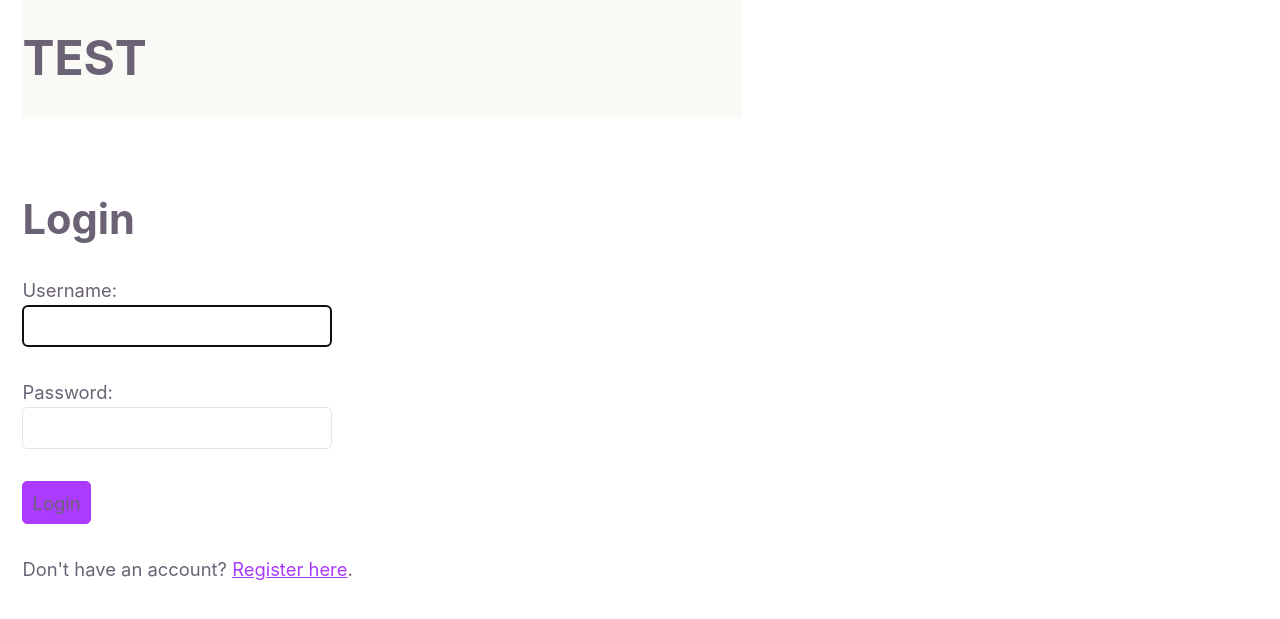
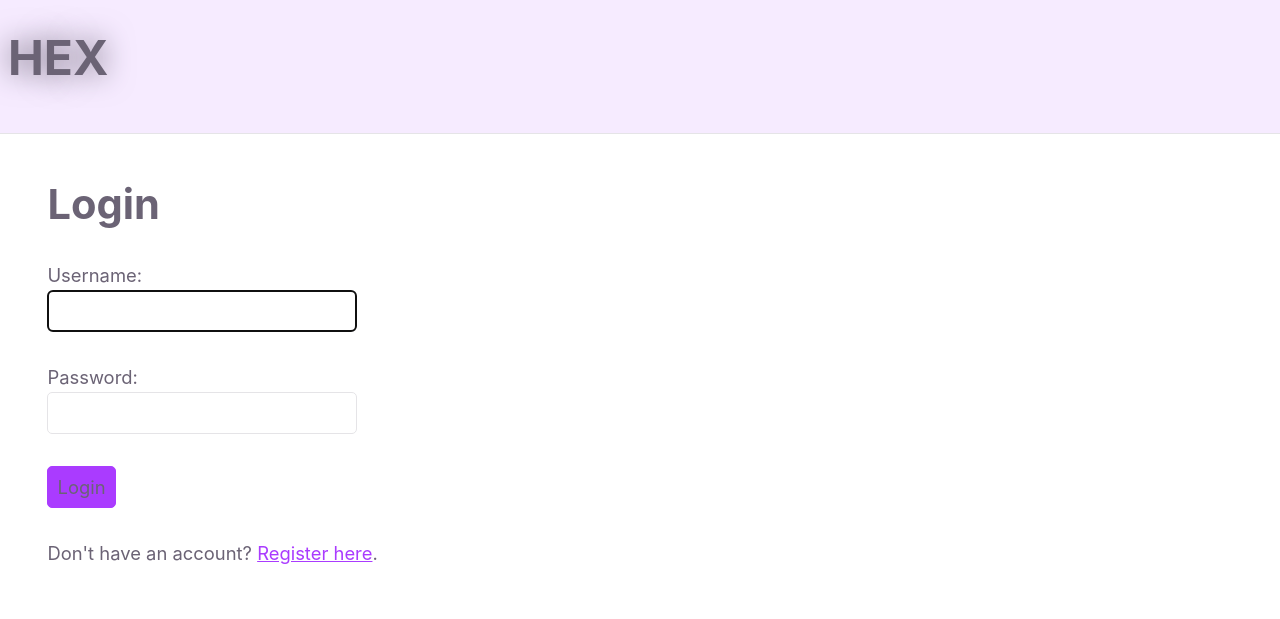
Before and after one commit to ExcessMarrow773/HEX-Web, a Django app: a page that uses templates/base.html in a window 1280 px wide. Shown: the top 619 px of the page. Run offline with Django 5.2, Linux system fonts and the light colour scheme.

Commit message:
navbar things

```diff
--- a/static/styles.css
+++ b/static/styles.css
@@ -28,6 +28,7 @@
   --bg: #fff;
   --border: #e5e4e7;
   --code-bg: #f4f3ec;
+  --navbar-bg: #f3f2f6;
   --accent: #aa3bff;
   --accent-bg: rgba(170, 59, 255, 0.1);
   --accent-border: rgba(170, 59, 255, 0.5);
@@ -48,6 +49,7 @@
     --accent-bg: #2b2b2b;
     --text: #dcdcdc;
     --text-light: #ababab;
+    --navbar-bg: var(--bg);
     --accent: #ffb300;
     --accent-hover: #ffe099;
     --accent-text: var(--bg);
@@ -90,7 +92,7 @@ body {
   font-size: 1.15rem;
   line-height: 1.5;
   display: grid;
-  grid-template-columns: 0.04fr min(45rem, 90%) 0.04fr;
+  grid-template-columns: 0.04fr 1fr 0.04fr;
   margin: 0;
 }
 body > * {
@@ -794,21 +796,7 @@ div.notice p:last-of-type {
   }
 }
 
-navbar {
-  display: flex;
-  align-items: center;
-  justify-content: space-between;
-  margin-bottom: 2rem;
-  background-color: var(--social-bg);
+header .title {
+  text-shadow: 0px 0px 30px var(--text);
+  float: inline-start;
 }
-
-navbar img {
-  display: inline-block;
-  vertical-align: middle;
-}
-
-navbar-buttons.a {
-  display:inline-block;
-  gap: 0.5rem;
-  height:min-content;
-}
--- a/templates/base.html
+++ b/templates/base.html
@@ -6,11 +6,15 @@
     {% block extra_head %}{% endblock extra_head %}
     <title>{% block title %}HEX{% endblock title %}</title>
 </head>
-<navbar>
-    <h1>TEST</h1>
-</navbar>
 
 <body>
+    <header>
+        {% block navbar %}
+            <h1 class="title">HEX</h1>
+        {% endblock navbar %}
+    </header>
+
     {% block body %}{% endblock body %}
+
 </body>
 </html>
```
